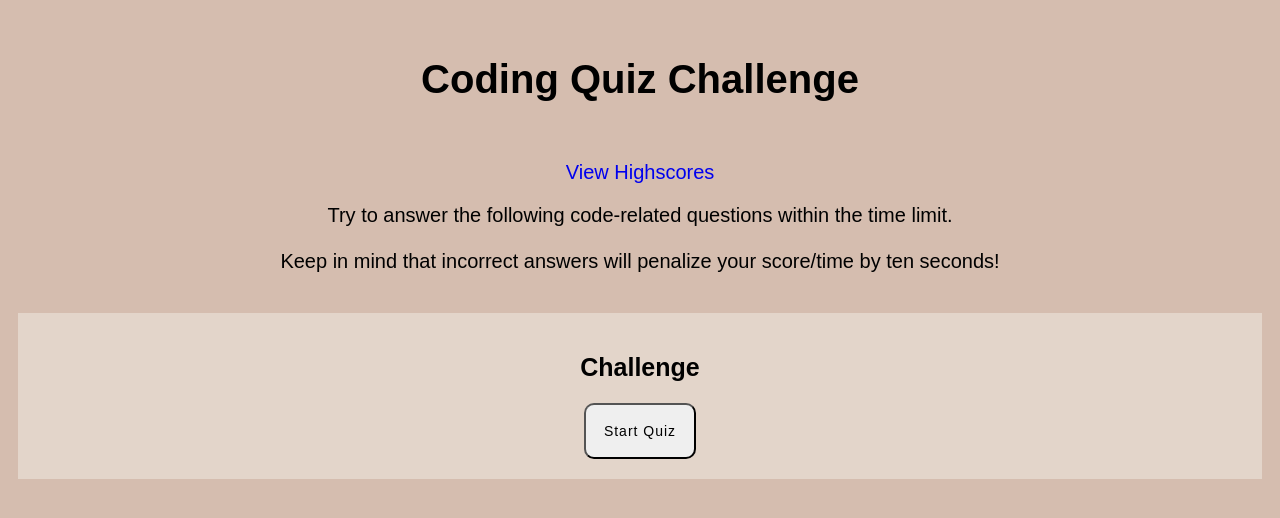
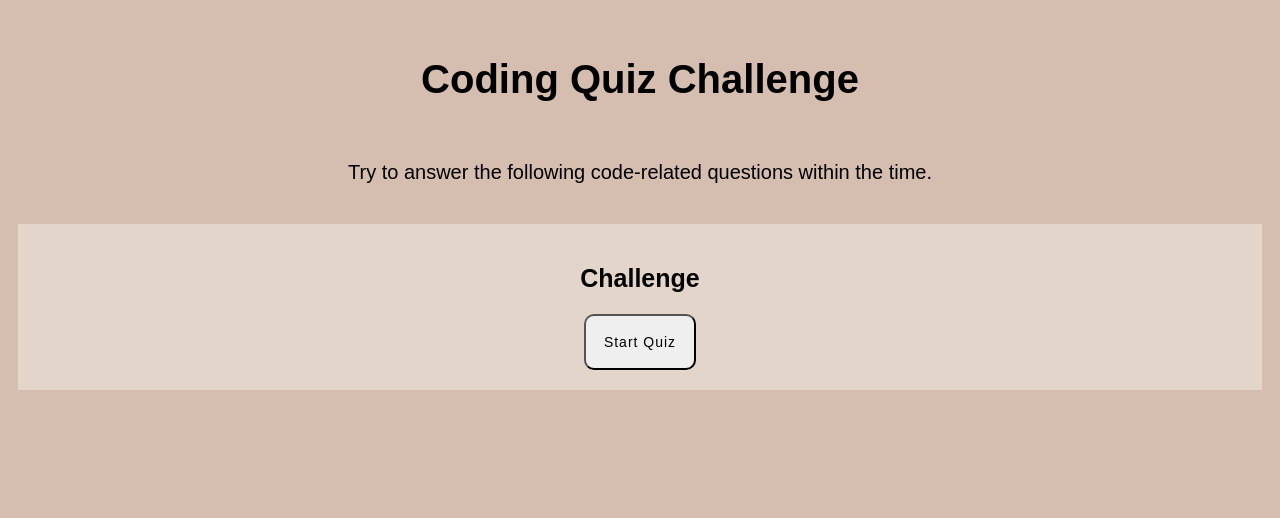
Before and after one commit to jeanjcode/JC-Code-Quiz, a plain HTML site: page index.html in a window 1280 px wide. Drawn offline with Linux system fonts and the light colour scheme.

Commit message:
updated index

```diff
--- a/assets/js/script.js
+++ b/assets/js/script.js
@@ -3,6 +3,7 @@ var startQuizDiv = document.getElementById("start-quiz-div");
 var startQuizBut = document.getElementById("startbtn");
 var hdrContainer = document.getElementById("header");
 var mnElement = document.getElementById("main-element");
+
 
 
 //Clock
@@ -165,7 +166,7 @@ var answerValidation = function (event) {
 var renderScore = function () {
   document.querySelector("#clock").remove();
   document.getElementById("question-element").remove();
-  var finalScore = countdownClock;
+
 
   var scoreDiv = document.createElement("div");
   scoreDiv.setAttribute("class", "score-div");
--- a/index.html
+++ b/index.html
@@ -16,11 +16,11 @@
       <h1>Coding Quiz Challenge</h1>
             <br> <br>
 
-      <a class="highscore" href="./highscores.html"> View Highscores</a>
+      <!-- <a class="highScores" href="./highscores.html"> View Highscores</a> -->
 
-      <p class="header-content"> Try to answer the following code-related questions within the time
-        limit. <br> <br> Keep in mind that incorrect answers will penalize your
-        score/time by ten seconds!</p>
+      <p class="header-content"> Try to answer the following code-related questions within the time.
+        <!-- limit. <br> <br> Keep in mind that incorrect answers will penalize your
+        score/time by ten seconds!</p> -->
     </header>
 
     <main class="main-element" id="main-element">
```
